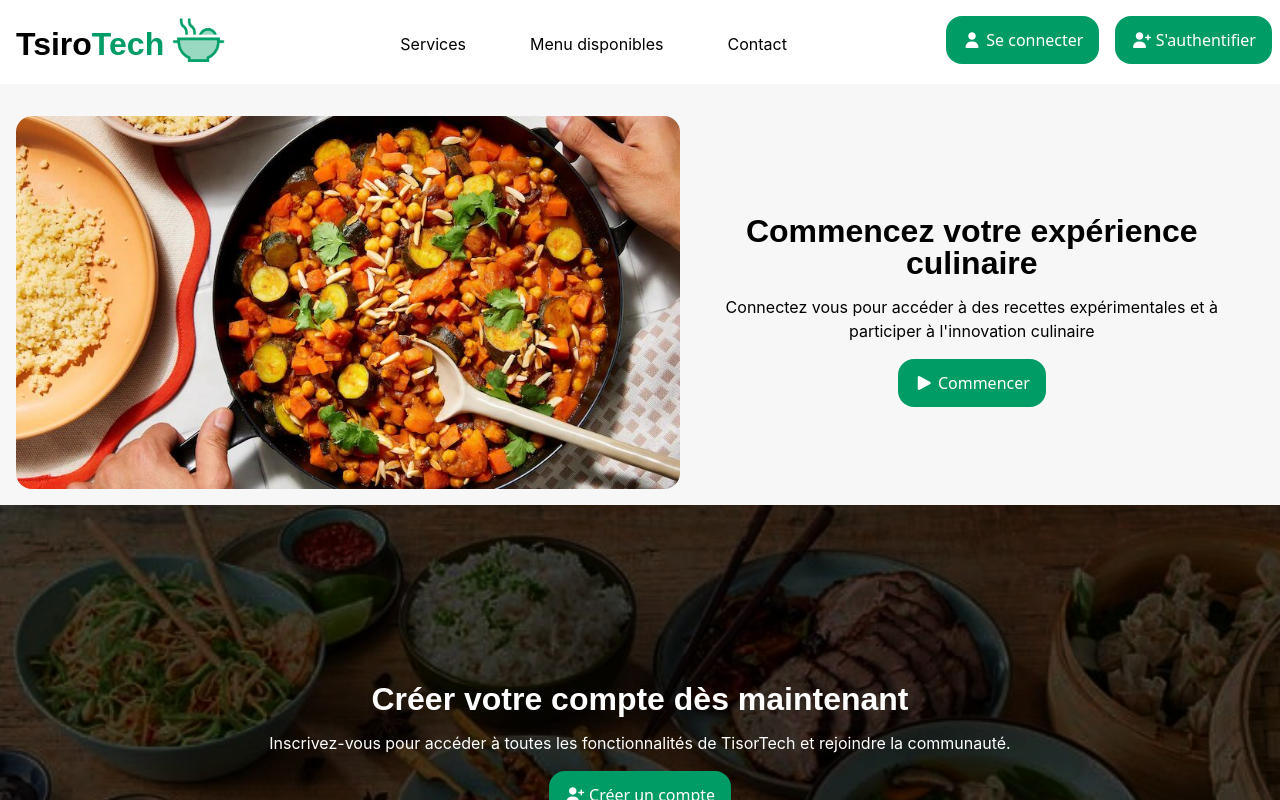
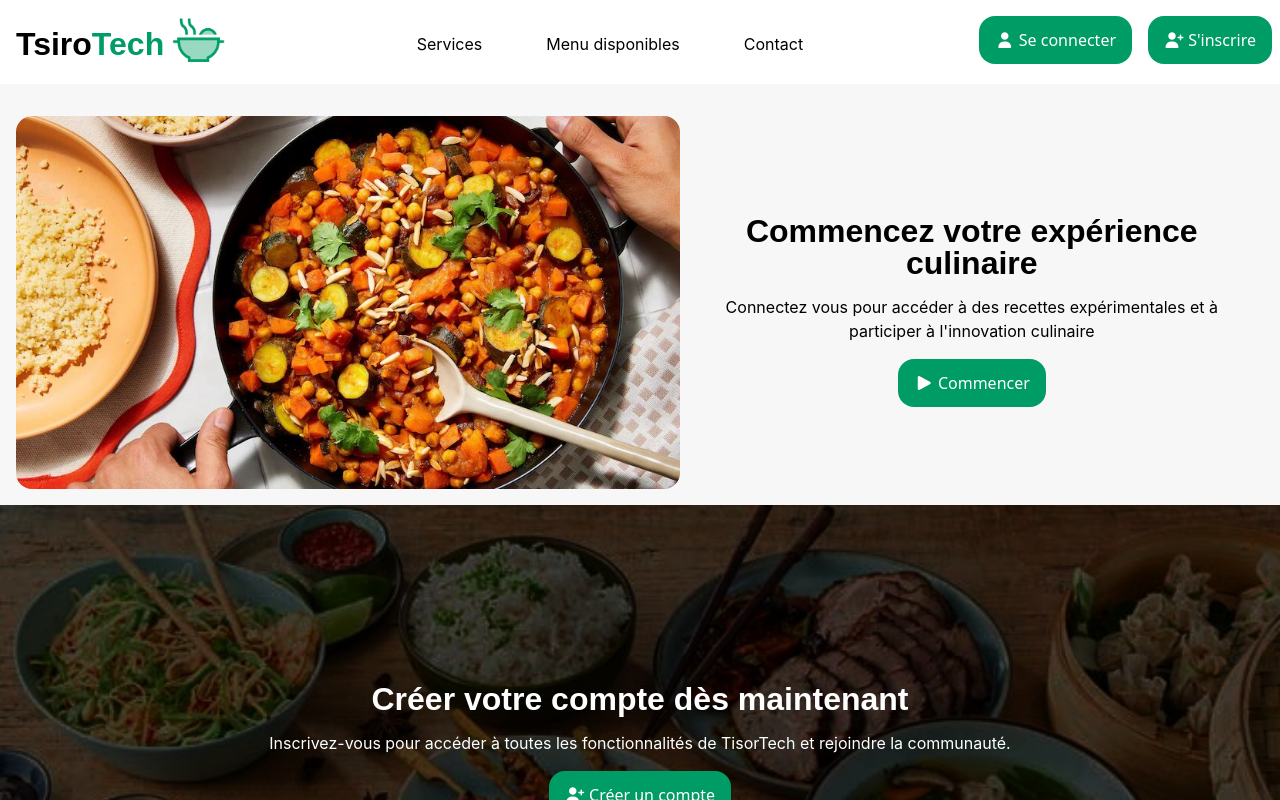
Before and after one commit to nambinintsoaJoseph/tsirotech, a React (Vite) app: page / in a window 1280 px wide. Shown: the top 800 px of the page. Built offline with nearby package versions, Linux system fonts and the light colour scheme.

Commit message:
feat(home,login,signup): configuring anchor link and navigation between pages

```diff
--- a/src/components/Header/index.jsx
+++ b/src/components/Header/index.jsx
@@ -1,10 +1,10 @@
-import { useState } from "react";
-import Button from "../Button";
-import Logo from "../Logo";
-import NavbarIndex from "../NavbarIndex";
+import { useState } from 'react';
+import { Link } from 'react-router-dom';
+import Button from '../Button';
+import Logo from '../Logo';
+import NavbarIndex from '../NavbarIndex';
 
 function Header() {
-
     const [isShow, setIsShow] = useState(false);
 
     return (
@@ -14,22 +14,35 @@ function Header() {
 
                 {/* Hamburger Menu */}
                 <div className="text-tsirotech-primary text-3xl mt-2 lg:hidden">
-                    <button onClick={() => { setIsShow(!isShow)  }}>
+                    <button
+                        onClick={() => {
+                            setIsShow(!isShow);
+                        }}
+                    >
                         <i className={`fa fa-${isShow ? 'xmark' : 'bars'}`}></i>
                     </button>
                 </div>
             </div>
 
-            <div className={`${isShow ? 'flex' : 'hidden'} lg:flex justify-center lg:mt-4`}>
+            <div
+                className={`${isShow ? 'flex' : 'hidden'} lg:flex justify-center lg:mt-4`}
+            >
                 <NavbarIndex />
             </div>
 
-           <div className={`${isShow ? 'flex' : 'hidden'} lg:flex justify-center space-x-4 mt-2 lg:mt-4 lg:pr-2`}>
-                <Button text={"Se connecter"} icon={'fa-user'} />
-                <Button text={"S'authentifier"} icon={'fa-user-plus'} />
+            <div
+                className={`${isShow ? 'flex' : 'hidden'} lg:flex justify-center space-x-4 mt-2 lg:mt-4 lg:pr-2`}
+            >
+                <Link to="/login">
+                    <Button text={'Se connecter'} icon={'fa-user'} />
+                </Link>
+
+                <Link to="/signup">
+                    <Button text={"S'inscrire"} icon={'fa-user-plus'} />
+                </Link>
             </div>
         </div>
-    )
+    );
 }
 
 export default Header;
--- a/src/components/NavbarIndex/index.jsx
+++ b/src/components/NavbarIndex/index.jsx
@@ -1,18 +1,30 @@
 function NavbarIndex() {
-
-    const menu = ['Services', 'Menu disponibles', 'Contact'];
+    const menu = [
+        {
+            name: 'Services',
+            link: '#services',
+        },
+        {
+            name: 'Menu disponibles',
+            link: '#menu_dispo',
+        },
+        {
+            name: 'Contact',
+            link: '#contact',
+        },
+    ];
 
     return (
         <div>
             <ul className="flex space-x-16 mt-4 font-inter">
                 {menu.map((menu_, index) => (
                     <li key={`menu-${index}`}>
-                        {menu_}
+                        <a href={menu_.link}>{menu_.name}</a>
                     </li>
                 ))}
             </ul>
         </div>
-    )
+    );
 }
 
 export default NavbarIndex;
--- a/src/pages/Home/index.jsx
+++ b/src/pages/Home/index.jsx
@@ -1,3 +1,4 @@
+import { Link } from 'react-router-dom';
 import Header from '../../components/Header';
 import commencez from '../../assets/img/commencez_img.jpg';
 import cover from '../../assets/img/cover_creer_compte.jpg';
@@ -39,7 +40,9 @@ function Home() {
                         </div>
 
                         <div className="flex justify-center mt-4">
-                            <Button text={'Commencer'} icon={'fa-play'} />
+                            <Link to="/login">
+                                <Button text={'Commencer'} icon={'fa-play'} />
+                            </Link>
                         </div>
                     </div>
                 </div>
@@ -69,16 +72,18 @@ function Home() {
                     </div>
 
                     <div className="flex justify-center mt-4">
-                        <Button
-                            text={'Créer un compte'}
-                            icon={'fa-user-plus'}
-                        />
+                        <Link to="/signup">
+                            <Button
+                                text={'Créer un compte'}
+                                icon={'fa-user-plus'}
+                            />
+                        </Link>
                     </div>
                 </div>
             </div>
 
             {/* Services */}
-            <div>
+            <div id="services">
                 <div>
                     <h3 className="text-center p-4 font-outfit font-bold text-2xl lg:text-[32px]">
                         Services
@@ -105,7 +110,7 @@ function Home() {
             </div>
 
             {/* Menu disponible */}
-            <div className="mt-4">
+            <div className="mt-4" id="menu_dispo">
                 <div>
                     <h3 className="text-center p-4 font-outfit font-bold text-2xl lg:text-[32px]">
                         Menu disponible
@@ -143,7 +148,7 @@ function Home() {
             </div>
 
             {/* Contactez-nous */}
-            <div className="mt-4 w-[345px] mx-auto md:w-[600px]">
+            <div className="mt-4 w-[345px] mx-auto md:w-[600px]" id="contact">
                 <div>
                     <h3 className="text-center mt-2 p-4 font-outfit font-bold text-2xl lg:text-[32px]">
                         Conctactez-nous
@@ -167,7 +172,7 @@ function Home() {
                             <input
                                 type="text"
                                 id="adresseEmail"
-                                className="p-2 border rounded-lg border-tsirotech-border outline-none"
+                                className="p-2 border rounded-lg border-tsirotech-border outline-none mt-2"
                             />
                         </div>
 
@@ -176,7 +181,7 @@ function Home() {
                             <textarea
                                 name="message"
                                 id="message"
-                                className="border border-tsirotech-border rounded-lg h-[152px] resize-none outline-none p-2"
+                                className="border border-tsirotech-border rounded-lg h-[152px] resize-none outline-none p-2 mt-2"
                             ></textarea>
                         </div>
 
@@ -204,9 +209,15 @@ function Home() {
                         </div>
 
                         <div className="space-y-2">
-                            <p className="pt-2">Services</p>
-                            <p>Menu disponibles</p>
-                            <p>Contact</p>
+                            <p className="pt-2">
+                                <a href="#services">Services</a>
+                            </p>
+                            <p>
+                                <a href="#menu_dispo">Menu disponibles</a>
+                            </p>
+                            <p>
+                                <a href="#contact">Contact</a>
+                            </p>
                         </div>
                     </div>
 
@@ -218,8 +229,12 @@ function Home() {
                         </div>
 
                         <div className="space-y-2">
-                            <p>Se connecter</p>
-                            <p>S'inscrire</p>
+                            <p>
+                                <Link to="/login">Se connecter</Link>
+                            </p>
+                            <p>
+                                <Link to="/signup">S'inscrire</Link>
+                            </p>
                         </div>
                     </div>
                 </div>
--- a/src/pages/Login/index.jsx
+++ b/src/pages/Login/index.jsx
@@ -1,3 +1,4 @@
+import { Link } from 'react-router-dom';
 import AuthHero from '../../components/AuthHero';
 import Button from '../../components/Button';
 import berger from '../../assets/img/login/berger.png';
@@ -9,11 +10,15 @@ function Login() {
         <div className="h-screen flex flex-col">
             <header className="flex justify-between p-4">
                 <div>
-                    <Logo />
+                    <Link to="/">
+                        <Logo />
+                    </Link>
                 </div>
 
                 <div>
-                    <Button text={"S'inscrire"} icon={'fa-user-plus'} />
+                    <Link to="/signup">
+                        <Button text={"S'inscrire"} icon={'fa-user-plus'} />
+                    </Link>
                 </div>
             </header>
 
@@ -93,9 +98,11 @@ function Login() {
                         <div>
                             <p className="mt-4">
                                 Etes-vous nouveau ?{' '}
-                                <span className="underline">
-                                    Créer un compte
-                                </span>
+                                <Link to="/signup">
+                                    <span className="underline">
+                                        Créer un compte
+                                    </span>
+                                </Link>
                             </p>
                         </div>
                     </div>
--- a/src/pages/SignUp/index.jsx
+++ b/src/pages/SignUp/index.jsx
@@ -1,3 +1,4 @@
+import { Link } from 'react-router-dom';
 import AuthHero from '../../components/AuthHero';
 import Button from '../../components/Button';
 import Logo from '../../components/Logo';
@@ -9,11 +10,15 @@ function SignUp() {
         <div className="h-screen flex flex-col">
             <header className="flex justify-between p-4">
                 <div>
-                    <Logo />
+                    <Link to="/">
+                        <Logo />
+                    </Link>
                 </div>
 
                 <div>
-                    <Button text={'Se connecter'} icon={'fa-user'} />
+                    <Link to="/login">
+                        <Button text={'Se connecter'} icon={'fa-user'} />
+                    </Link>
                 </div>
             </header>
 
@@ -108,7 +113,11 @@ function SignUp() {
                         <div>
                             <p className="mt-4">
                                 Vous avez déjà un compte ?{' '}
-                                <span className="underline">Se connecter</span>
+                                <Link to="/login">
+                                    <span className="underline">
+                                        Se connecter
+                                    </span>
+                                </Link>
                             </p>
                         </div>
                     </div>
```
